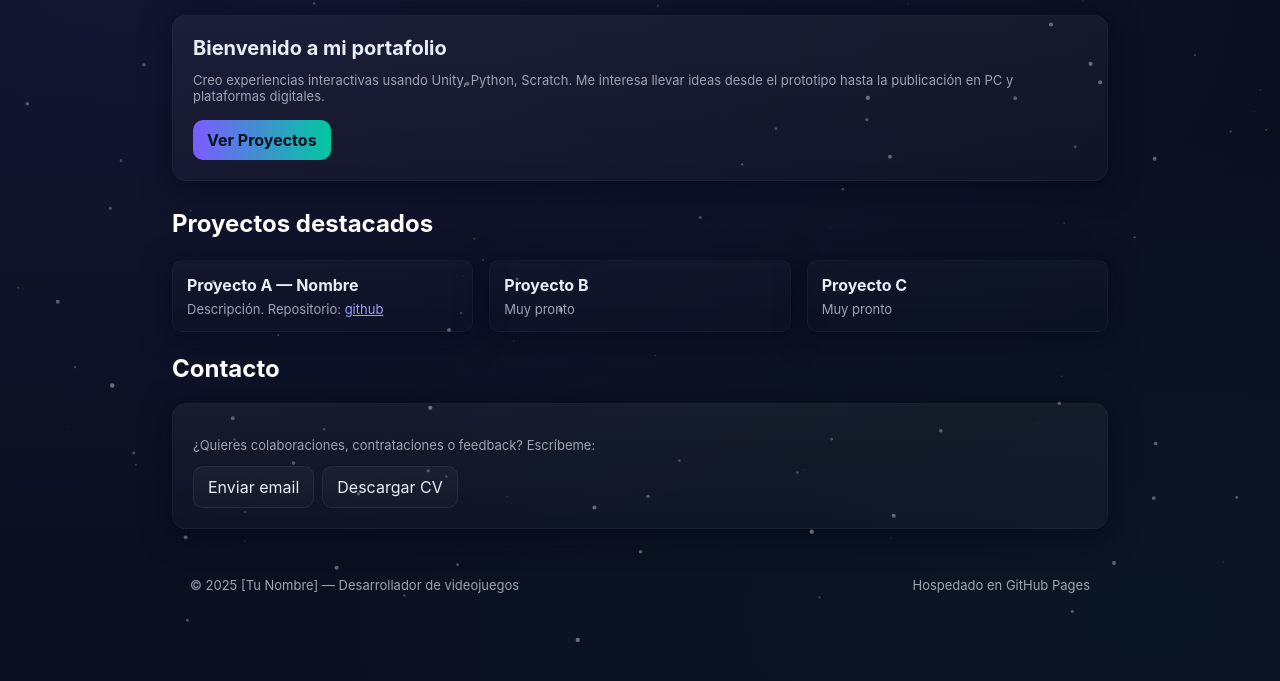
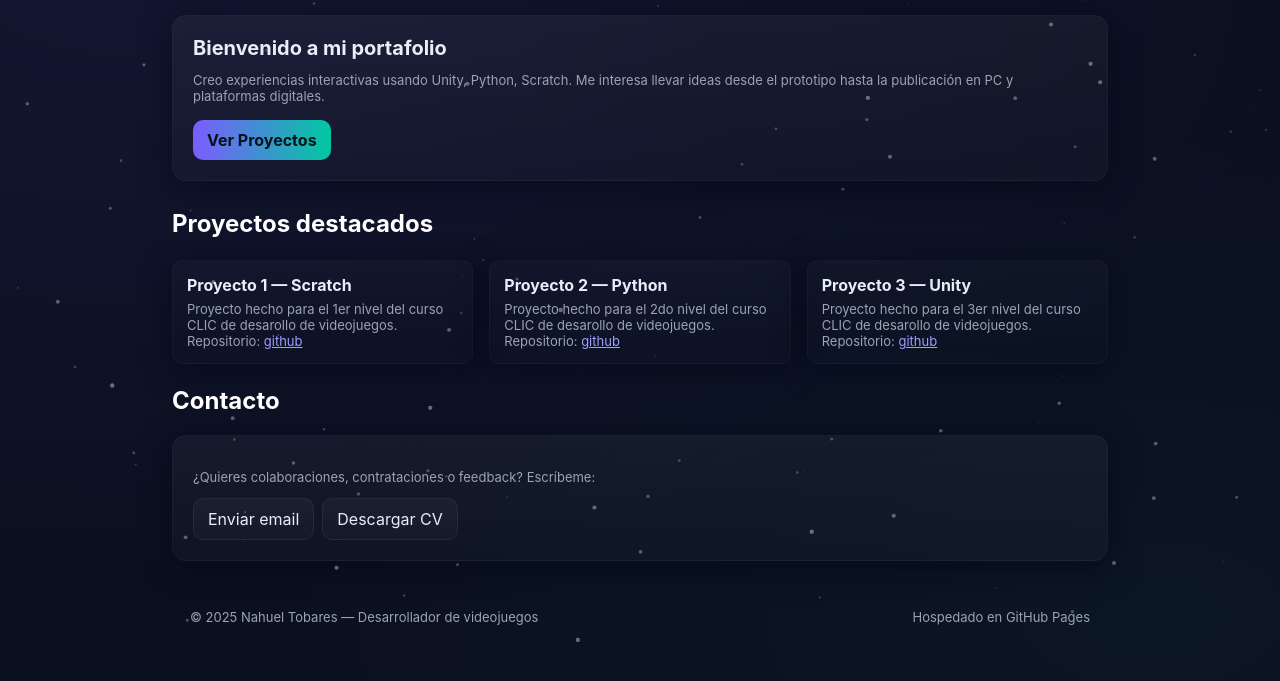
Before and after one commit to Nt3-3/Nt3-3.github.io, a plain HTML site: page index.html in a window 1280 px wide. Shown: the part 153-834 px from the top of the page. Drawn offline with Linux system fonts and the light colour scheme.

Commit message:
Update index.html

```diff
--- a/index.html
+++ b/index.html
@@ -3,7 +3,7 @@
 <head>
   <meta charset="utf-8">
   <meta name="viewport" content="width=device-width,initial-scale=1">
-  <title>Bienvenido — Desarrollador de Videojuegos</title>
+  <title>Portfolio de Nahuel Tobares</title>
   <meta name="description" content="Portafolio de desarrollo de videojuegos: demos, proyectos y contacto.">
   <meta name="keywords" content="videojuegos, desarrollo, programador, Unity, game developer">
   <meta name="author" content="Nahuel Tobares">
@@ -87,16 +87,16 @@
       <h2 style="margin-top:28px">Proyectos destacados</h2>
       <div class="grid">
         <div class="project card">
-          <h3>Proyecto A — Nombre</h3>
-          <p>Descripción. Repositorio: <a href="https://github.com/tu-usuario/proyecto-a" target="_blank">github</a></p>
+          <h3>Proyecto 1 — Scratch</h3>
+          <p>Proyecto hecho para el 1er nivel del curso CLIC de desarollo de videojuegos. Repositorio: <a href="https://github.com/tu-usuario/proyecto-a" target="_blank">github</a></p>
         </div>
         <div class="project card">
-          <h3>Proyecto B</h3>
-          <p>Muy pronto</p>
+          <h3>Proyecto 2 — Python</h3>
+          <p>Proyecto hecho para el 2do nivel del curso CLIC de desarollo de videojuegos. Repositorio: <a href="https://github.com/tu-usuario/proyecto-a" target="_blank">github</a></p>
         </div>
         <div class="project card">
-          <h3>Proyecto C</h3>
-          <p>Muy pronto</p>
+          <h3>Proyecto 3 — Unity</h3>
+          <p>Proyecto hecho para el 3er nivel del curso CLIC de desarollo de videojuegos. Repositorio: <a href="https://github.com/tu-usuario/proyecto-a" target="_blank">github</a></p>
         </div>
       </div>
     </section>
@@ -115,7 +115,7 @@
     </section>
 
     <footer>
-      <div class="small-note">© <span id="year"></span> [Tu Nombre] — Desarrollador de videojuegos</div>
+      <div class="small-note">© <span id="year"></span> Nahuel Tobares — Desarrollador de videojuegos</div>
       <div class="small-note">Hospedado en GitHub Pages</div>
     </footer>
   </main>
```
